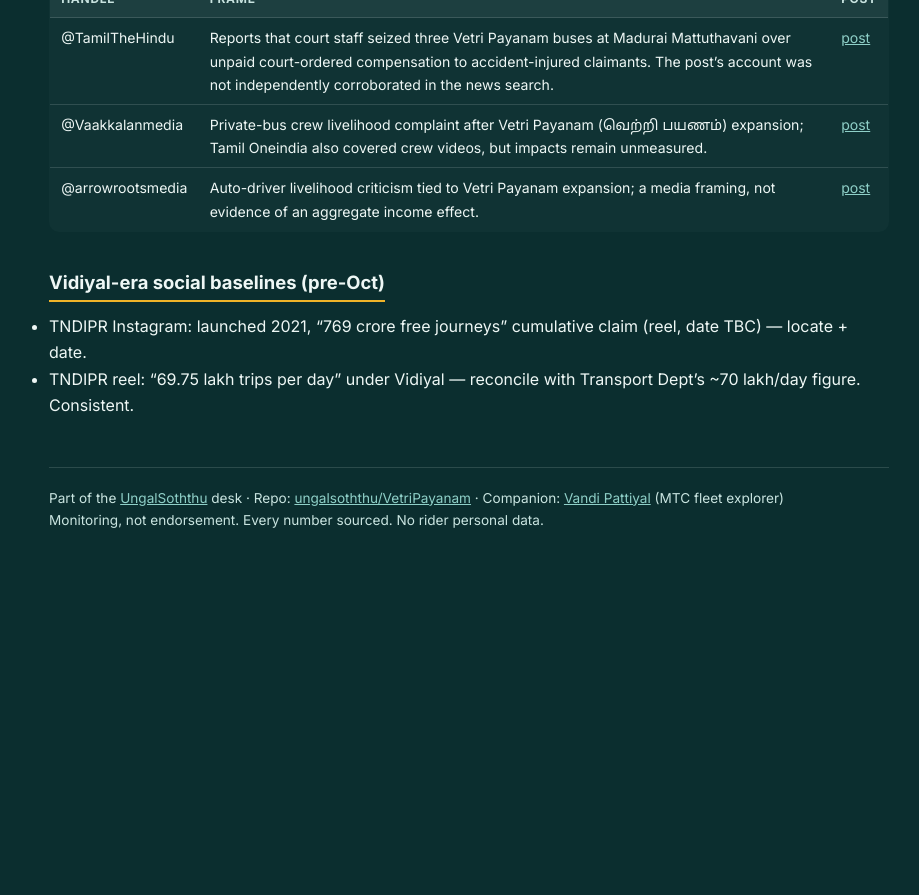
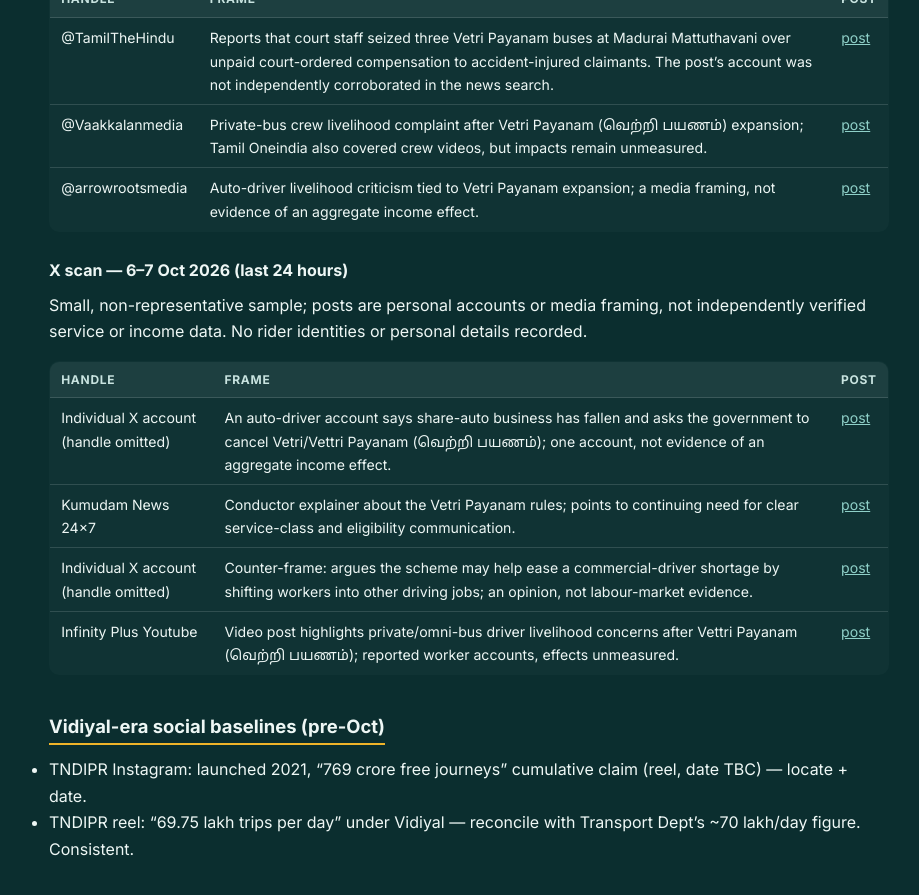
Before and after one commit to ungalsoththu/VetriPayanam, a Jekyll site: the page built from social/SOCIALLOG.md, in a window 1280 px wide and 900 px high, scrolled down 2255 px. Shown: the top 895 px of the window, without its empty margins (171-1090 px from the left). Built offline with Jekyll 4.4.1, drawn with Linux system fonts in a browser that asks for light colours; before the commit the page ends 2851 px from its top, so only the background shows below that.

Commit message:
daily watch 2026-10-07: worker narratives and reimbursement baseline

```diff
--- a/data/metrics.csv
+++ b/data/metrics.csv
@@ -43,3 +43,4 @@ date,metric,value,unit,phase,source_url,note
 2026-10-02,vetri_cbe_division_suburban_ghat_buses,937,buses,vetri,https://timesofindia.indiatimes.com/city/coimbatore/vetri-payanam-launched-at-coimbatores-gandhipuram-bus-stand-minister-says-people-taught-osi-payanam-critics-a-lesson/articleshow/134643549.cms,Minister-reported suburban and ghat buses in Coimbatore TNSTC division
 2026-10-02,vetri_coimbatore_district_designated_buses,790,buses,vetri,https://timesofindia.indiatimes.com/city/coimbatore/vetri-payanam-launched-at-coimbatores-gandhipuram-bus-stand-minister-says-people-taught-osi-payanam-critics-a-lesson/articleshow/134643549.cms,Minister-reported count for Coimbatore district
 2026-10-02,vetri_coimbatore_district_city_buses,602,buses,vetri,https://timesofindia.indiatimes.com/city/coimbatore/vetri-payanam-launched-at-coimbatores-gandhipuram-bus-stand-minister-says-people-taught-osi-payanam-critics-a-lesson/articleshow/134643549.cms,Minister-reported city buses in Coimbatore district
+2025-26,vidiyal_zero_value_ticket_reimbursement_BE,3600,crore,vidiyal,https://cms.tn.gov.in/cms_migrated/document/docfiles/transport_e_pn_2025_26.pdf,"BE 2025-26 budget provision for reimbursing women’s zero-value tickets; allocation, not actual expenditure or the expanded Vettri Payanam cost"
--- a/social/SOCIALLOG.md
+++ b/social/SOCIALLOG.md
@@ -64,6 +64,17 @@ Small, non-representative sample. Posts are allegations and framing, not indepen
 | @Vaakkalanmedia | Private-bus crew livelihood complaint after Vetri Payanam (வெற்றி பயணம்) expansion; Tamil Oneindia also covered crew videos, but impacts remain unmeasured. | [post](https://x.com/Vaakkalanmedia/status/2107459891153821917) |
 | @arrowrootsmedia | Auto-driver livelihood criticism tied to Vetri Payanam expansion; a media framing, not evidence of an aggregate income effect. | [post](https://x.com/arrowrootsmedia/status/2107450617178591677) |
 
+### X scan — 6–7 Oct 2026 (last 24 hours)
+
+Small, non-representative sample; posts are personal accounts or media framing, not independently verified service or income data. No rider identities or personal details recorded.
+
+| Handle | Frame | Post |
+| --- | --- | --- |
+| Individual X account (handle omitted) | An auto-driver account says share-auto business has fallen and asks the government to cancel Vetri/Vettri Payanam (வெற்றி பயணம்); one account, not evidence of an aggregate income effect. | [post](https://x.com/voicesunite_onX/status/2107829926342893765) |
+| Kumudam News 24x7 | Conductor explainer about the Vetri Payanam rules; points to continuing need for clear service-class and eligibility communication. | [post](https://x.com/kumudamNews24x7/status/2107731255064490048) |
+| Individual X account (handle omitted) | Counter-frame: argues the scheme may help ease a commercial-driver shortage by shifting workers into other driving jobs; an opinion, not labour-market evidence. | [post](https://x.com/deepan_civileng/status/2107679680702902767) |
+| Infinity Plus Youtube | Video post highlights private/omni-bus driver livelihood concerns after Vettri Payanam (வெற்றி பயணம்); reported worker accounts, effects unmeasured. | [post](https://x.com/InfinityPlusHQ/status/2107825451108614639) |
+
 ## Vidiyal-era social baselines (pre-Oct)
 
 - TNDIPR Instagram: launched 2021, "769 crore free journeys" cumulative claim (reel, date TBC) — locate + date.
```
